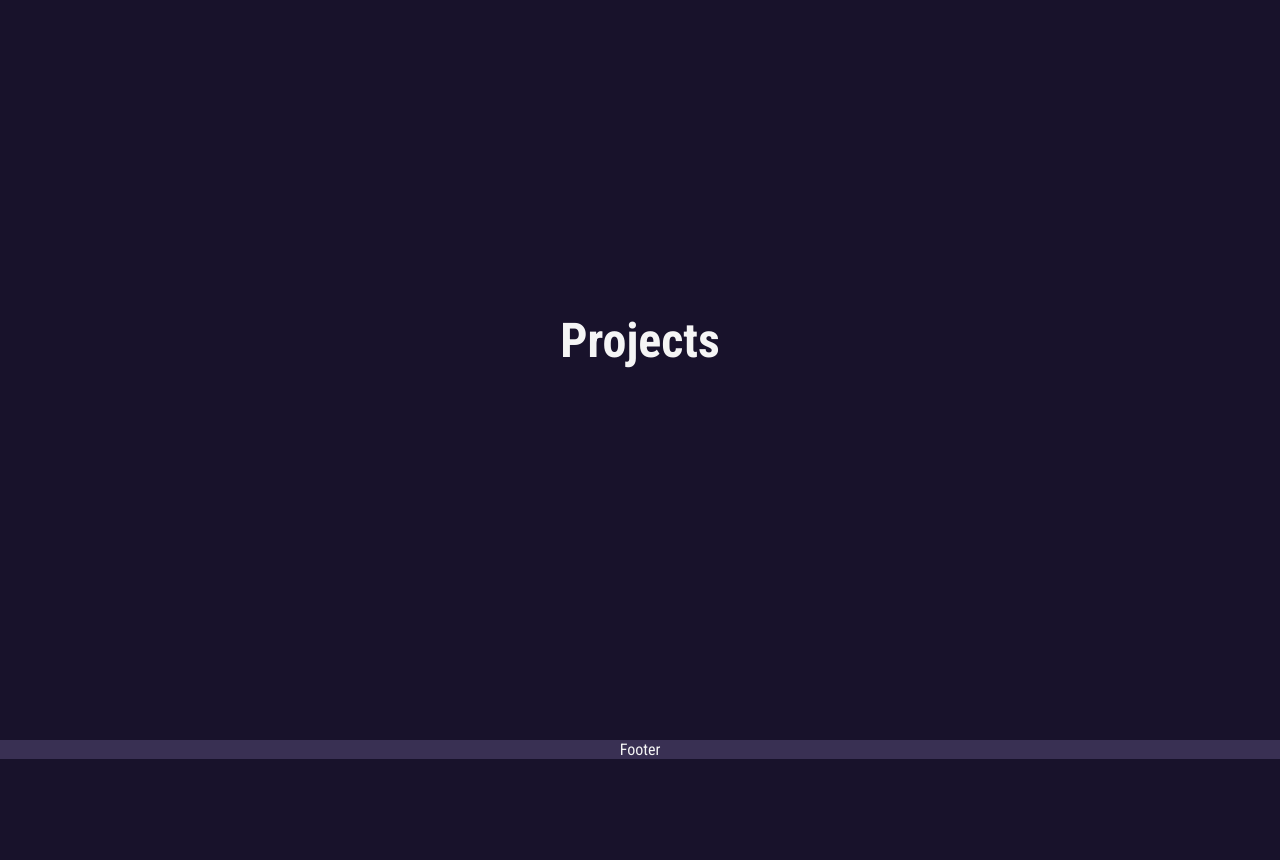
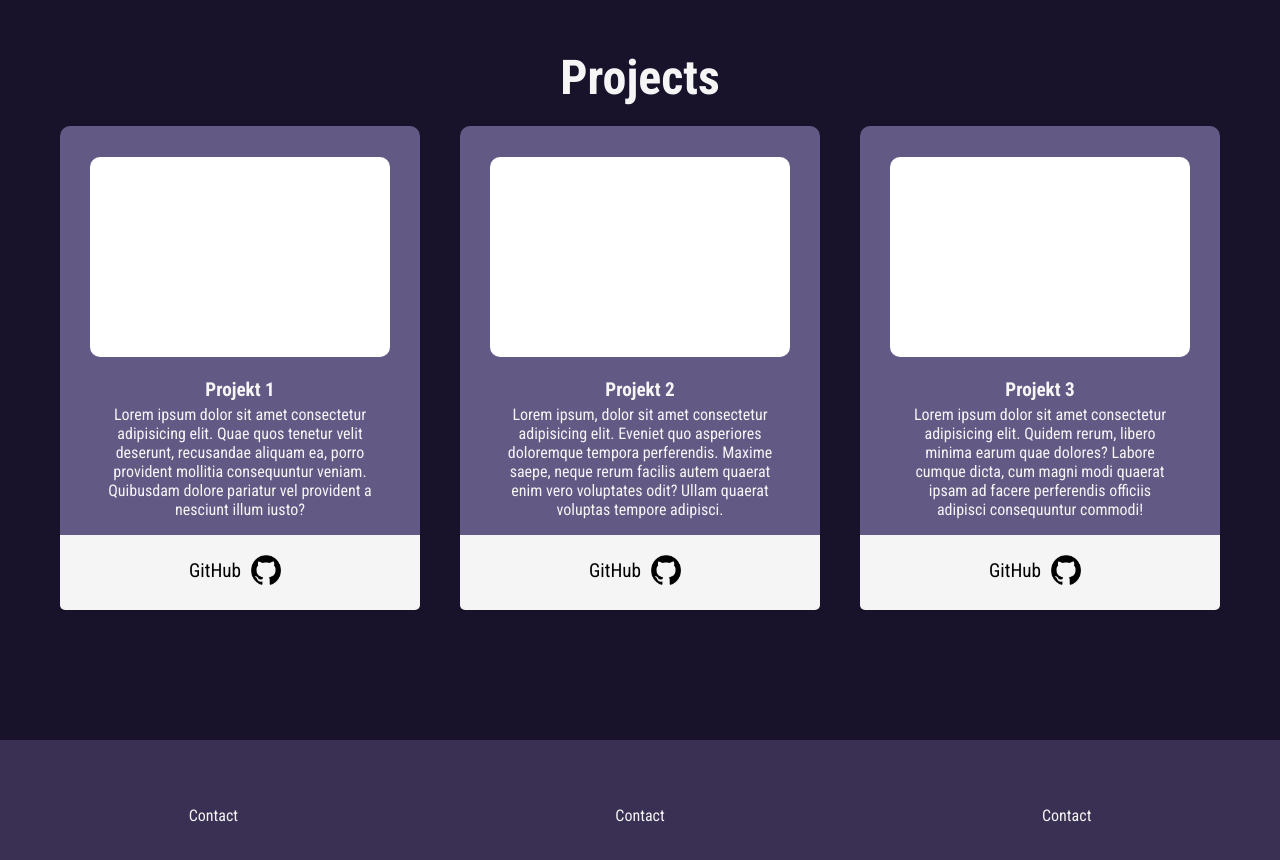
Before and after one commit to Koksiarz100/Portfolio, a React (Vite) app: page / in a window 1280 px wide. Shown: the part 2460-3320 px from the top of the page. Before the commit the page ends 3219 px from the top, so only its background shows below. Built offline with nearby package versions, Linux system fonts and the light colour scheme.

Commit message:
done with projects section

```diff
--- a/src/components/footer/Footer.tsx
+++ b/src/components/footer/Footer.tsx
@@ -4,7 +4,21 @@ import './footer.scss'
 function Footer() {
   return (
     <div className='footer-wrapper'>
-      Footer
+      <div className='footer-section'>
+        <div className='footer-section-box'>
+          Contact
+        </div>
+      </div>
+      <div className='footer-section'>
+        <div className='footer-section-box'>
+          Contact
+        </div>
+      </div>
+      <div className='footer-section'>
+        <div className='footer-section-box'>
+          Contact
+        </div>
+      </div>
     </div>
   )
 }
--- a/src/components/footer/footer.scss
+++ b/src/components/footer/footer.scss
@@ -1,7 +1,20 @@
 @use '../../base';
 
 .footer-wrapper {
+  display: flex;
+  flex-direction: row;
+  align-items: center;
+  justify-content: center;
   background-color: base.$primary-color;
   text-align: center;
   background-color: base.$secondary-color;
 }
+
+.footer-section {
+  display: flex;
+  flex-direction: column;
+  align-items: center;
+  justify-content: center;
+  width: 100%;
+  height: 150px;
+}
--- a/src/components/projects/Projects.tsx
+++ b/src/components/projects/Projects.tsx
@@ -1,10 +1,62 @@
 import React from 'react'
 import './projects.scss'
+import placeholder from '../../assets/placeholder.png'
+import git from '../../assets/git.png'
 
 function Projects() {
   return (
     <div className='projects-wrapper' id='projects'>
       <span className='projects-title'>Projects</span>
+      <div className='projects-containers-wrapper'>
+        <div className='projects-container'>
+          <div className='project-main'>
+            <img src={placeholder} alt='project1' className='project-image' />
+          </div>
+          <div className='project-section'>
+            <span className='project-card-title'>Projekt 1</span>
+            <span>Lorem ipsum dolor sit amet consectetur adipisicing elit. Quae quos tenetur velit deserunt, recusandae aliquam ea, porro provident mollitia consequuntur veniam. Quibusdam dolore pariatur vel provident a nesciunt illum iusto?</span>
+          </div>
+          <div className='project-footer'>
+            <a className='project-link' href='index.html'>
+              GitHub
+              <img src={git} alt='git' className='git-icon' />
+            </a>
+          </div>
+          <div className='border-bottom'></div>
+        </div>
+        <div className='projects-container'>
+          <div className='project-main'>
+            <img src={placeholder} alt='project2' className='project-image' />
+          </div>
+          <div className='project-section'>
+            <span className='project-card-title'>Projekt 2</span>
+            <span>Lorem ipsum, dolor sit amet consectetur adipisicing elit. Eveniet quo asperiores doloremque tempora perferendis. Maxime saepe, neque rerum facilis autem quaerat enim vero voluptates odit? Ullam quaerat voluptas tempore adipisci.</span>
+          </div>
+          <div className='project-footer'>
+            <a className='project-link' href='index.html'>
+              GitHub
+              <img src={git} alt='git' className='git-icon' />
+            </a>
+          </div>
+          <div className='border-bottom'></div>
+        </div>
+        <div className='projects-container'>
+          <div className='project-main'>
+            <img src={placeholder} alt='project3' className='project-image' />
+          </div>
+          <div className='project-section'>
+            <span className='project-card-title'>Projekt 3</span>
+            <span>Lorem ipsum dolor sit amet consectetur adipisicing elit. Quidem rerum, libero minima earum quae dolores? Labore cumque dicta, cum magni modi quaerat ipsam ad facere perferendis officiis adipisci consequuntur commodi!</span>
+          </div>
+          <div className='project-footer'>
+            <a className='project-link' href='index.html'>
+              GitHub
+              <img src={git} alt='git' className='git-icon' />
+            </a>
+          </div>
+          <div className='border-bottom'></div>
+        </div>
+      </div>
     </div>
   )
 }
--- a/src/components/projects/projects.scss
+++ b/src/components/projects/projects.scss
@@ -1,4 +1,8 @@
 @use '../../base';
+
+#projects {
+  scroll-margin-top: -20px;
+}
 
 .projects-wrapper {
   display: flex;
@@ -7,12 +11,159 @@
   justify-content: center;
   height: 100vh;
   width: 100%;
+
+  .projects-title {
+    font-size: 3rem;
+    font-weight: 700;
+  }
+
+  @media screen and (max-width: 768px) {
+    height: 1800px;
+  }
+
+  @media screen and (max-width: 1200px) {
+    height: 1800px;
+  }
 }
 
-.projects-title {
-  font-size: 3rem;
-  font-weight: 700;
-  margin: 0;
-  padding: 0;
-  color: base.$font-color;
+.projects-containers-wrapper {
+  display: flex;
+  flex-direction: row;
+  align-items: center;
+  justify-content: center;
+  width: 100%;
+  margin-top: 20px;
+
+  @media screen and (max-width: 768px) {
+    flex-direction: column;
+  }
+
+  @media screen and (max-width: 1200px) {
+    flex-direction: column;
+  }
+
+  .projects-container {
+    display: flex;
+    flex-direction: column;
+    align-items: center;
+    justify-content: center;
+    width: 300px;
+    height: 400px;
+    padding: 50px 30px 0 30px;
+    margin: 0 20px 55px 20px;
+    background-color: base.$quaternary-color;
+    border-radius: 10px;
+
+    @media screen and (max-width: 768px) {
+      width: 280px;
+      margin-bottom: 70px;
+    }
+
+    .project-main {
+      width: 300px;
+      height: 200px;
+      display: flex;
+      flex-direction: column;
+      align-items: center;
+      justify-content: center;
+      margin-top: 20px;
+    }
+
+    .project-image {
+      width: 300px;
+      height: 200px;
+      border-radius: 10px;
+    }
+
+    .project-image:hover {
+
+      width: 320px;
+      height: 220px;
+      border-radius: 10px;
+      animation-name: zoomIn;
+      animation-duration: 0.1s;
+      cursor: pointer;
+
+      @media screen and (max-width: 768px) {
+        width: 300px;
+        height: 200px;
+        animation-name: none;
+      }
+    }
+
+    .project-section {
+      display: flex;
+      flex-direction: column;
+      align-items: center;
+      justify-content: center;
+      padding: 1rem;
+
+      .project-card-title {
+        font-size: 1.2rem;
+        font-weight: 700;
+        padding: 0.3rem;
+      }
+
+      span {
+        font-size: 1rem;
+        font-weight: 400;
+        text-align: center;
+      }
+    }
+
+    .project-footer {
+      display: flex;
+      flex-direction: row;
+      align-items: center;
+      justify-content: center;
+      width: 360px;
+      padding: 20px 0 20px 0;
+      background-color: #f5f5f5;
+      color: black;
+      font-size: 1.2rem;
+
+      @media screen and (max-width: 768px) {
+        width: 340px;
+      }
+
+      .project-link{
+        display: flex;
+        flex-direction: row;
+        align-items: center;
+        justify-content: center;
+        text-decoration: none;
+        color: black;
+
+        .git-icon {
+          width: 30px;
+          height: 30px;
+          margin: 0 10px;
+        }
+      }
+    }
+
+    .border-bottom {
+      position: relative;
+      top: -5px;
+      width: 360px;
+      background-color: #f5f5f5;
+      border-radius: 8px;
+      padding-top: 10px;
+
+      @media screen and (max-width: 768px) {
+        width: 340px;
+      }
+    }
+  }
 }
+
+@keyframes zoomIn {
+  0% {
+    width: 300px;
+    height: 200px;
+  }
+  100% {
+    width: 320px;
+    height: 220px;
+  }
+}
```
Also changed, not shown: src/assets/git.png (added), src/assets/placeholder.png (added).
